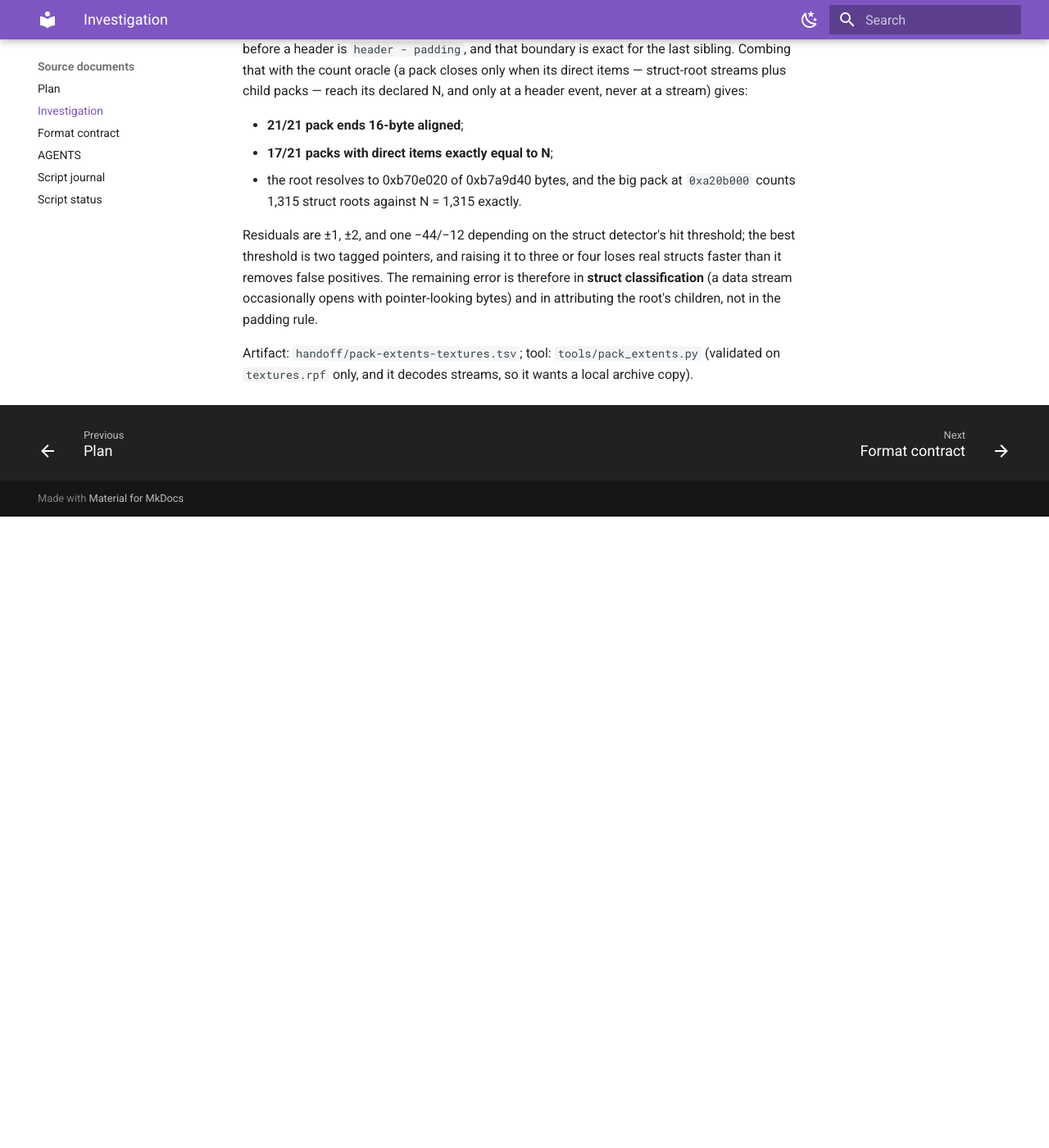
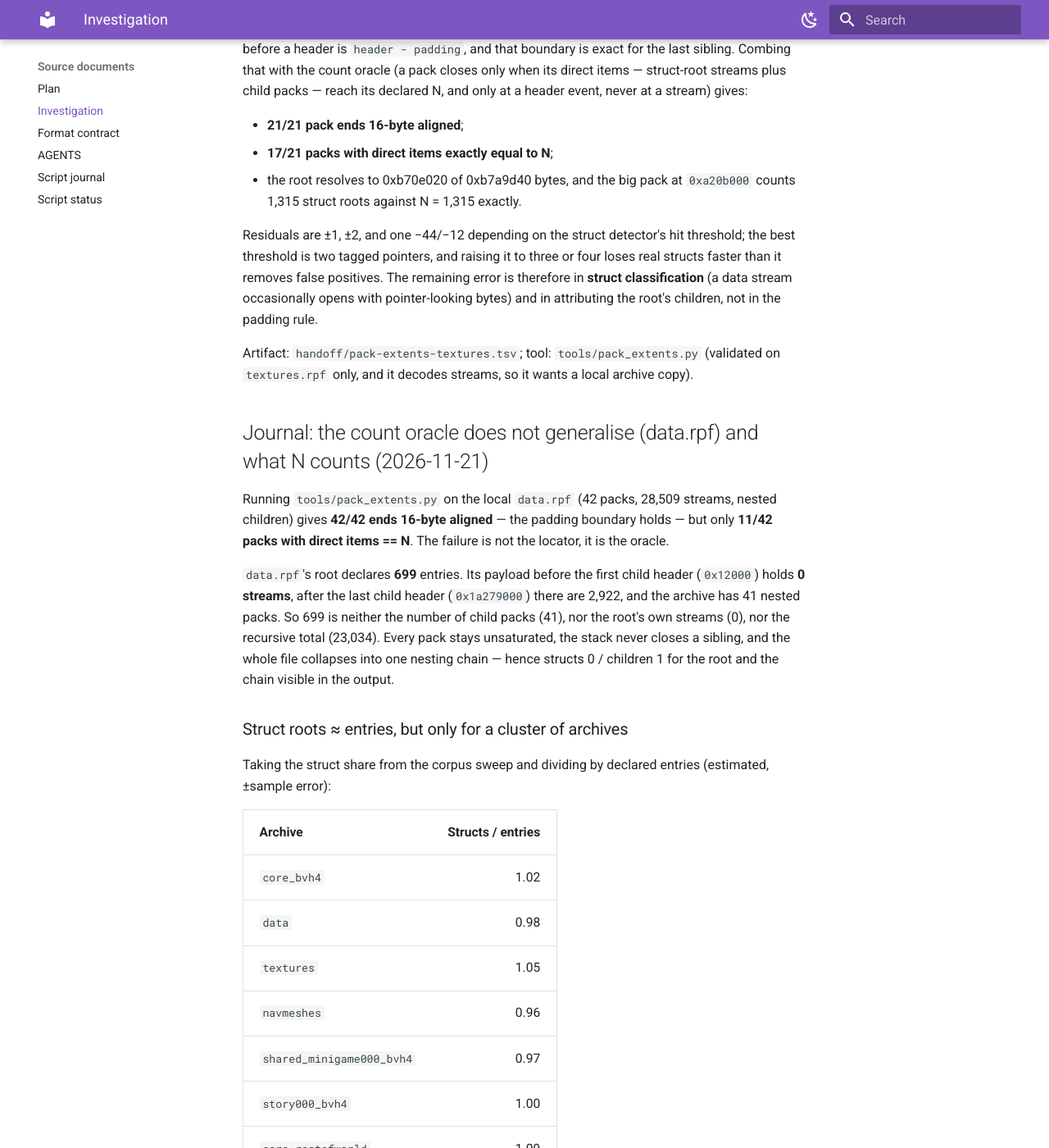
Before and after one commit to lynxnathan/rage-tools-vi, an MkDocs documentation site: the page built from docs/reference/source-investigation.md, in a window 1280 px wide and 1400 px high, scrolled down 117349 px. Shown: the whole window at 82% size. Built offline with MkDocs 1.6.1 and Material for MkDocs 9.7.7, drawn with Linux system fonts in a browser that asks for light colours; before the commit the page ends 117979 px from its top, so only the background shows below that; some of the changed text lies outside the part shown.

Commit message:
extents: padding holds on data.rpf, the count oracle needs per-archive N semantics

```diff
--- a/investigation.md
+++ b/investigation.md
@@ -4087,3 +4087,56 @@ padding rule.
 Artifact: `handoff/pack-extents-textures.tsv`; tool: `tools/pack_extents.py`
 (validated on `textures.rpf` only, and it decodes streams, so it wants a local
 archive copy).
+
+## Journal: the count oracle does not generalise (data.rpf) and what N counts (2026-11-21)
+
+Running `tools/pack_extents.py` on the local `data.rpf` (42 packs, 28,509
+streams, nested children) gives **42/42 ends 16-byte aligned** — the padding
+boundary holds — but only **11/42 packs with direct items == N**. The failure is
+not the locator, it is the oracle.
+
+`data.rpf`'s root declares **699** entries. Its payload before the first child
+header (`0x12000`) holds **0 streams**, after the last child header
+(`0x1a279000`) there are 2,922, and the archive has 41 nested packs. So 699 is
+neither the number of child packs (41), nor the root's own streams (0), nor the
+recursive total (23,034). Every pack stays unsaturated, the stack never closes a
+sibling, and the whole file collapses into one nesting chain — hence structs 0 /
+children 1 for the root and the chain visible in the output.
+
+### Struct roots ≈ entries, but only for a cluster of archives
+
+Taking the struct share from the corpus sweep and dividing by declared entries
+(estimated, ±sample error):
+
+| Archive | Structs / entries |
+| --- | ---: |
+| `core_bvh4` | 1.02 |
+| `data` | 0.98 |
+| `textures` | 1.05 |
+| `navmeshes` | 0.96 |
+| `shared_minigame000_bvh4` | 0.97 |
+| `story000_bvh4` | 1.00 |
+| `core_restofworld` | 1.09 |
+| `core_restofworld001` | 1.04 |
+| `story000_restofworld` | 0.93 |
+| `shared_minigame000` | 0.78 |
+| `packs` | 0.81 |
+| `anim` | 1.20 |
+| `levels` | 1.21 |
+| `story000` | 0.65 |
+| `script` | 0.01 |
+| `audio` | 0.02 |
+
+So "one struct root per entry" is a real identity for `data`, `navmeshes`,
+`textures`, `core_bvh4` and the bvh4/rest-of-world packs (0.93–1.09), and it
+degrades exactly where the payloads are not struct-rooted (`script`, `audio`,
+`shaders`) or where entries own several streams (`anim`, `levels`).
+
+### Consequence for extents
+
+The padding locator is archive-independent and can be trusted. The count oracle
+needs the archive's own definition of N — direct entries, child packs, or a
+recursive total — before it can close packs reliably. `textures` (17/21) has the
+friendly semantics; `data.rpf` does not. Deriving extents without that semantic
+map means solving it per archive, which is the next step rather than another
+sweep.
```
Also changed, not shown: plan.md (+7 -5 lines).
